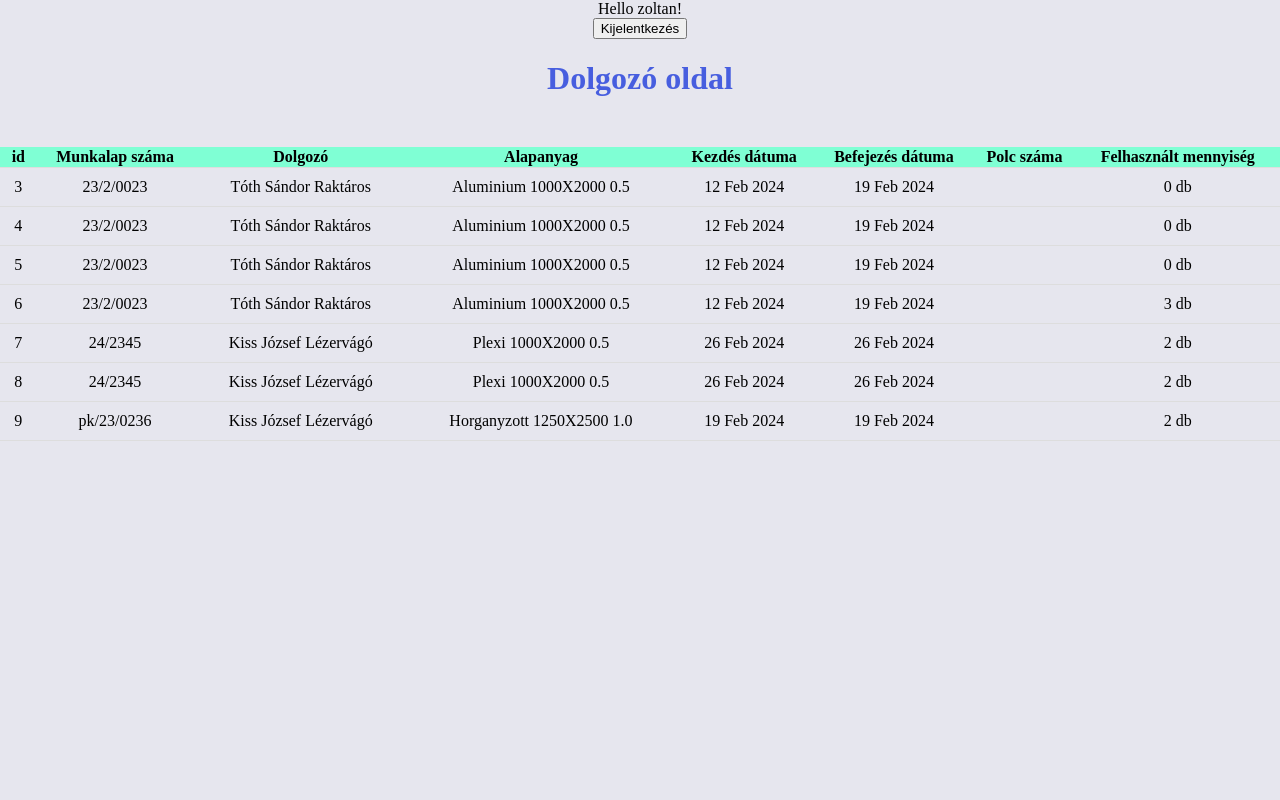
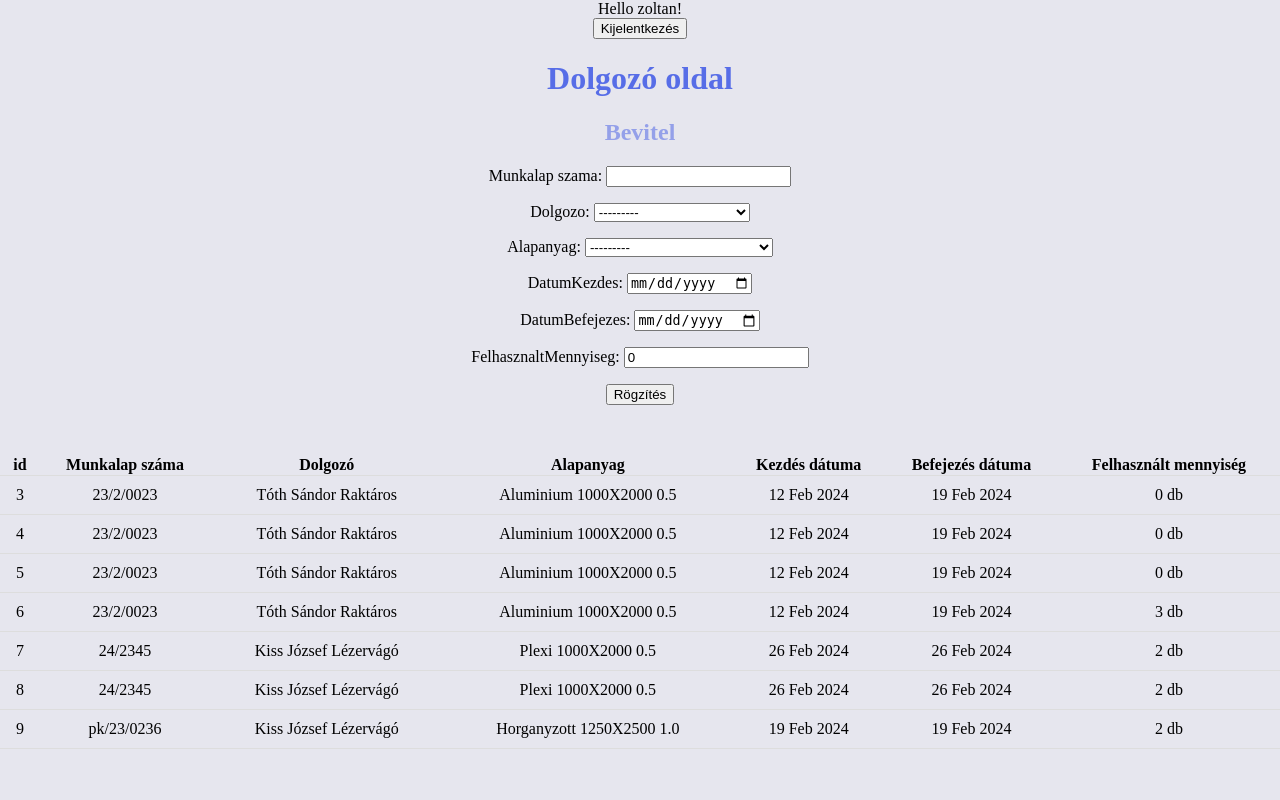
Before and after one commit to znyisztor77/NZ_NYZ_KM_vizsgaremek, a Django app: page /dolgozo/ in a window 1280 px wide. Run offline with Django 5.2, Linux system fonts and the light colour scheme; a user stored in the database is signed in; data comes from the database, SQL or seed files in the repository; both versions use the stored data as it was after the commit.

Commit message:
alapanyag formok, megrendelés form rögzítes

```diff
--- a/nznyz_vizsga/backend/raktar_app/forms.py
+++ b/nznyz_vizsga/backend/raktar_app/forms.py
@@ -8,33 +8,42 @@ class LoginForm(forms.Form):
     username = forms.CharField(max_length = 30)
     password = forms.CharField(max_length = 30, widget= forms.PasswordInput)
 
+class BevitelForm(forms.ModelForm):
 
-class BevitelForm(forms.Form):
-    DATE_INPUT_FORMATS = ['%Y-%m-%d']
-
-    alapanyagtipusa = Alapanyag.anyagtipus
-    anyagtipus = forms.ChoiceField(choices = alapanyagtipusa)
-    merete = Alapanyag.meret
-    méret = forms.ChoiceField(choices = merete)
-    vastagsaga = Alapanyag.vastagsag
-    vastagság = forms.ChoiceField(choices = vastagsaga)
-
-    darabszám = forms.IntegerField()
-    polc_száma = forms.IntegerField()
-    rögzítés_dátum = forms.DateField( widget=forms.DateInput(format = "%Y-%m-%d", attrs={"type": "date"}), input_formats=DATE_INPUT_FORMATS)
+    class Meta:
+        DATE_FORMATS = ['%Y-%m-%d']
+        model = Alapanyag
+        fields = ('anyagtipusa',
+                  'vastagsag_valaszt',
+                  'meret_valaszt',
+                  'darabszam',
+                  'polc_szama',
+                  'rogzit_datum' )
+        widgets={'rogzit_datum': forms.DateInput(attrs={"type": "date"}, format = "%Y-%m-%d" )}
 
 
-class KiadasForm(forms.Form):
-    DATE_INPUT_FORMATS = ['%Y-%m-%d']
-    alapanyagtipus = Alapanyag.anyagtipus
-    #dolgozok = CustomUser.USERNAME_FIELD
-    #dolgozo = forms.ChoiceField(choices=dolgozok)
-    alapanyagtipusa = Alapanyag.anyagtipus
-    anyagtipus = forms.ChoiceField(choices = alapanyagtipusa)
-    merete = Alapanyag.meret
-    méret = forms.ChoiceField(choices = merete)
-    vastagsaga = Alapanyag.vastagsag
-    vastagság = forms.ChoiceField(choices = vastagsaga)
-    darabszam = forms.IntegerField()
-    polc_szama = forms.IntegerField()
-    kiadas_datum = forms.DateField(widget=forms.DateInput(format = "%Y-%m-%d", attrs={"type": "date"}), input_formats = DATE_INPUT_FORMATS)
+class KiadasForm(forms.ModelForm):
+
+    class Meta:
+        DATE_FORMATS = ['%Y-%m-%d']
+        model = Alapanyag
+        fields = ('anyagtipusa',
+                  'vastagsag_valaszt',
+                  'meret_valaszt',
+                  'darabszam',
+                  'polc_szama',
+                  'rogzit_datum' )
+        widgets={'rogzit_datum': forms.DateInput(attrs={"type": "date"}, format = "%Y-%m-%d" )}
+
+class MegrendelesForm(forms.ModelForm):
+
+    class Meta:
+        model = Megrendelesek
+        fields = ('munkalap_szama',
+                  'dolgozo',
+                  'alapanyag',
+                  'datumKezdes',
+                  'datumBefejezes',
+                  'felhasznaltMennyiseg')
+        widgets={'datumKezdes': forms.DateInput(attrs={"type": "date"},format = "%Y-%m-%d" ),
+                 'datumBefejezes': forms.DateInput(attrs={"type": "date"}, format = "%Y-%m-%d" )}
--- a/nznyz_vizsga/backend/raktar_app/static/css/stilus.css
+++ /dev/null
@@ -1,30 +0,0 @@
-body{
-    margin: 0;
-    background-color: rgb(230, 230, 238);
-    text-align: center;
-}
-h1{
-
-    color: rgb(71, 94, 223);
-}
-h2{
-    color: rgb(71, 94, 223);
-}
-
-table {
-    margin-top: 50px;
-    border-collapse: collapse;
-    width: 100%;
-  }
-tr {
-    border-bottom: 1px solid #ddd;
-  }
-
- td{
-    position: sticky;
-    padding: 10px;
-    text-align: center;
- }
- th{
-    background-color: aquamarine;
- }
--- /dev/null
+++ b/nznyz_vizsga/backend/raktar_app/static/css/style.css
@@ -0,0 +1,79 @@
+body{
+    margin: 0;
+    background-color: rgb(230, 230, 238);
+    text-align: center;
+}
+h1{
+
+    color: rgb(87, 109, 231);
+}
+h2{
+    color: rgb(148, 160, 233);
+}
+
+/*table {
+    margin-top: 50px;
+    border-collapse: collapse;
+    width: 100%;
+  }
+tr {
+    border-bottom: 1px solid #ddd;
+  }
+
+ td{
+    position: sticky;
+    padding: 10px;
+    text-align: center;
+ }
+ th{
+    background-color: aquamarine;
+ } */
+
+
+ .raktarcontainer{
+    width: 100vw;
+    min-height: 100vh;
+    display: flex;
+    flex-direction: row;
+
+}
+.raktaroldalsav{
+    color: azure;
+    height: auto;
+    width: 20%;
+    background-color: rgb(80, 103, 233);
+    padding: 10px;
+
+
+}
+.raktartartalom{
+    margin: 0;
+    width: 1280px;
+    height: auto;
+    display: flex;
+    justify-content: end;
+
+}
+
+.raktaroldalsav>h2{
+    color: white;
+}
+.raktarcontainer>ul{
+    list-style: none;
+
+}
+
+table {
+    margin-top: 50px;
+    border-collapse: collapse;
+    width: 100%;
+  }
+tr {
+    border-bottom: 1px solid #ddd;
+  }
+
+ td{
+    position: sticky;
+    padding: 10px;
+    text-align: center;
+ }
--- a/nznyz_vizsga/backend/raktar_app/urls.py
+++ b/nznyz_vizsga/backend/raktar_app/urls.py
@@ -7,7 +7,7 @@ urlpatterns = [
     path('logout/', views.logout_page, name='logout'),
 
     #path('raktar/', RaktarView.as_view(), name= 'raktar'),
-    path('dolgozo/', DolgozoView.as_view(), name= 'dolgozo'),
+    #path('dolgozo/', DolgozoView.as_view(), name= 'dolgozo'),
 
 
 
@@ -15,7 +15,8 @@ urlpatterns = [
     #path('',HomeView.as_view(), name = 'home'),
     path('megrendelesek/', HomeView.as_view(), name= 'home'),
     #path('dolgozo/',views.dolgozo, name = 'dolgozo'),
-    path('raktar/' ,views.bevitel_kiadas,),
+    path('raktar/' ,views.bevitel_kiadas, name='raktar'),
+    path('dolgozo/', views.megrendeles, name= 'dolgozo'),
    # path('bevitel/' ,views.bevitel, name='bevitel')
 
 
--- a/nznyz_vizsga/backend/raktar_app/views.py
+++ b/nznyz_vizsga/backend/raktar_app/views.py
@@ -5,8 +5,8 @@ from .serializers import MegrendelesekSerializer
 from rest_framework.decorators import api_view
 from rest_framework.response import Response
 from django.views.generic import ListView
-from django.shortcuts import render,redirect
-from .forms import LoginForm,BevitelForm, KiadasForm
+from django.shortcuts import render,redirect, get_object_or_404
+from .forms import LoginForm,BevitelForm, KiadasForm, MegrendelesForm
 from django.contrib import messages
 from django.contrib.auth import login, logout, authenticate
 from .admin import CustomUser
@@ -18,33 +18,10 @@ def getMegrendelesek(request):
 
     return Response(serialized.data)
 
-class HomeView(ListView):
-    model = Megrendelesek
-    template_name = 'home.html'
-class DolgozoView(ListView):
-    model = Megrendelesek
-    template_name = 'dolgozo.html'
-'''class RaktarView(ListView):
-    model = Alapanyag
-    template_name = 'raktar.html' '''
-
-
-
-
-
 
 def home(request):
 
     return render(request, 'home.html')
-
-'''def raktar(request):
-
-    return render(request, 'raktar.html')'''
-
-def dolgozo(request):
-
-    return render(request, 'dolgozo.html')
-
 
 def bejelentkezes(request):
 
@@ -76,23 +53,58 @@ def bejelentkezes(request):
         messages.error(request, f'Helytelen felhasználónév vagy jelszó')
         return render(request, 'login.html', {'form':form})
 
+def bevitel_kiadas( request):
+     bevform = BevitelForm()
+     kiform = KiadasForm()
+     alapanyagok_lista = Alapanyag.objects.all()
+
+     if request.method == 'POST':
+        bevform = BevitelForm(request.POST)
+        if bevform.is_valid():
+             if Alapanyag.objects.filter(anyagtipusa = bevform.cleaned_data['anyagtipusa'],
+                                         vastagsag_valaszt = bevform.cleaned_data['vastagsag_valaszt'],
+                                         meret_valaszt = bevform.cleaned_data['meret_valaszt'],).exists():
+                messages.error(request, f'"{bevform.cleaned_data["anyagtipusa"]}, {bevform.cleaned_data["vastagsag_valaszt"]}, {bevform.cleaned_data["meret_valaszt"]}" ilyen anyag ezekkel a paraméterekkel, már van a raktárban!')
+             else:
+                ujanyag = Alapanyag.objects.create(
+                    anyagtipusa = bevform.cleaned_data['anyagtipusa'],
+                    vastagsag_valaszt = bevform.cleaned_data['vastagsag_valaszt'],
+                    meret_valaszt = bevform.cleaned_data['meret_valaszt'],
+                    darabszam = bevform.cleaned_data['darabszam'],
+                    polc_szama = bevform.cleaned_data['polc_szama'],
+                    rogzit_datum = bevform.cleaned_data['rogzit_datum'],)
+                ujanyag.save()
+
+        kiform = KiadasForm(request.POST)
+
+        if kiform.is_valid():
+            kiform.save()
+
+     return render(request, 'raktar.html', { 'object_list':alapanyagok_lista,
+                                            'bevform': bevform,
+                                            'kiform': kiform })
+
+def megrendeles(request):
+    dolgform = MegrendelesForm()
+    megrendelesek_lista = Megrendelesek.objects.all()
+    if request.method == 'POST':
+        dolgform = MegrendelesForm(request.POST)
+        if dolgform.is_valid():
+            dolgform.save()
+
+    return render(request, 'dolgozo.html', { 'object_list':megrendelesek_lista,
+                                            'dolgform': dolgform})
 
 def logout_page(request):
     logout(request)
     return redirect('login')
 
-def bevitel_kiadas(request):
-    request.method == 'POST'
-    #bevform = BevitelForm(request.POST)
-    bevform = BevitelForm()
-    kiform = KiadasForm()
-    alapanyagok = Alapanyag.objects.all()
-    return render(request, 'raktar.html', { 'object_list':alapanyagok,'bevform': bevform,'kiform': kiform })
-
-
-
-'''def kiadas(request):
-    request.method =='POST'
-    kiform = KiadasForm()
-    alapanyagok = Alapanyag.objects.all()
-    return render(request, 'raktar.html', {'object_list':alapanyagok,'kiform': kiform})'''
+class HomeView(ListView):
+    model = Megrendelesek
+    template_name = 'home.html'
+class DolgozoView(ListView):
+    model = Megrendelesek
+    template_name = 'dolgozo.html'
+'''class RaktarView(ListView):
+    model = Alapanyag
+    template_name = 'raktar.html' '''
--- a/nznyz_vizsga/backend/templates/base.html
+++ b/nznyz_vizsga/backend/templates/base.html
@@ -7,7 +7,7 @@
     <meta name="viewport" content="width=device-width, initial-scale=1.0">
     <title>Raktár app</title>
     <!--link rel="stylesheet" href="static/css/style.css"-->
-    <link rel="stylesheet" href="{% static 'css/stilus.css' %}">
+    <link rel="stylesheet" href="{% static 'css/style.css' %}">
 
 </head>
 <body>
--- a/nznyz_vizsga/backend/templates/dolgozo.html
+++ b/nznyz_vizsga/backend/templates/dolgozo.html
@@ -9,6 +9,13 @@
         <button type="submit">Kijelentkezés</button>
       </form>
       <h1>Dolgozó oldal</h1>
+      <form method="POST">
+        {% csrf_token%}
+        <h2>Bevitel</h2>
+        {{dolgform.as_p}}
+        <input type="submit" value="Rögzítés"/>
+
+    </form>
       <table>
           <tr>
               <th>id</th>
@@ -17,7 +24,6 @@
               <th>Alapanyag</th>
               <th>Kezdés dátuma</th>
               <th>Befejezés dátuma</th>
-              <th>Polc száma</th>
               <th>Felhasznált mennyiség</th>
 
 
@@ -30,7 +36,6 @@
             <td>{{adatok.alapanyag}}</td>
             <td>{{adatok.datumKezdes}}</td>
             <td>{{adatok.datumBefejezes}}</td>
-            <td>{{adatok.vastagsag}}</td>
             <td>{{adatok.felhasznaltMennyiseg}} db</td>
         </tr>
 
--- a/raktar.html
+++ b/raktar.html
@@ -189,6 +189,7 @@
 
          </table>
         </div>
+    </div>
         <script src="assets/script.js"></script>
 
 </body>
```
Also changed, not shown: nznyz_vizsga/backend/templates/raktar.html (+41 -25 lines), nznyz_vizsga/backend/db.sqlite3.
